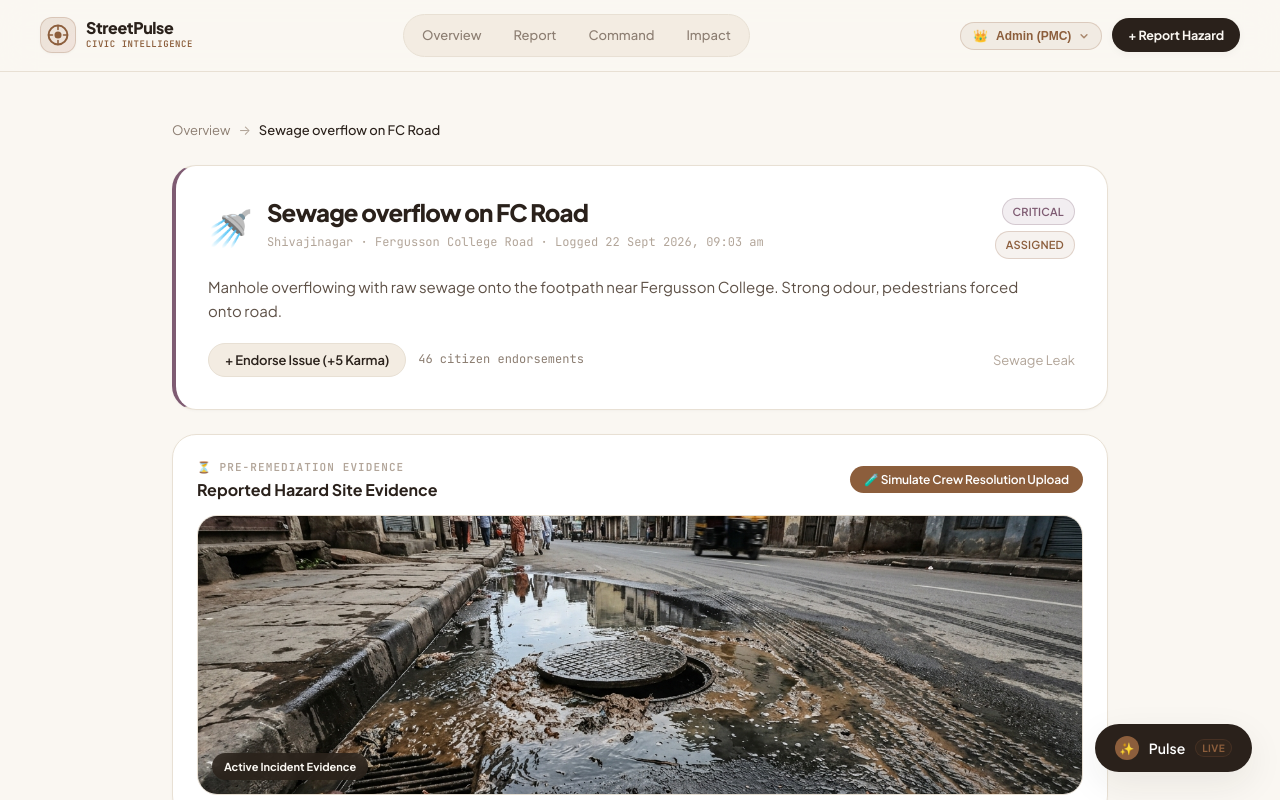
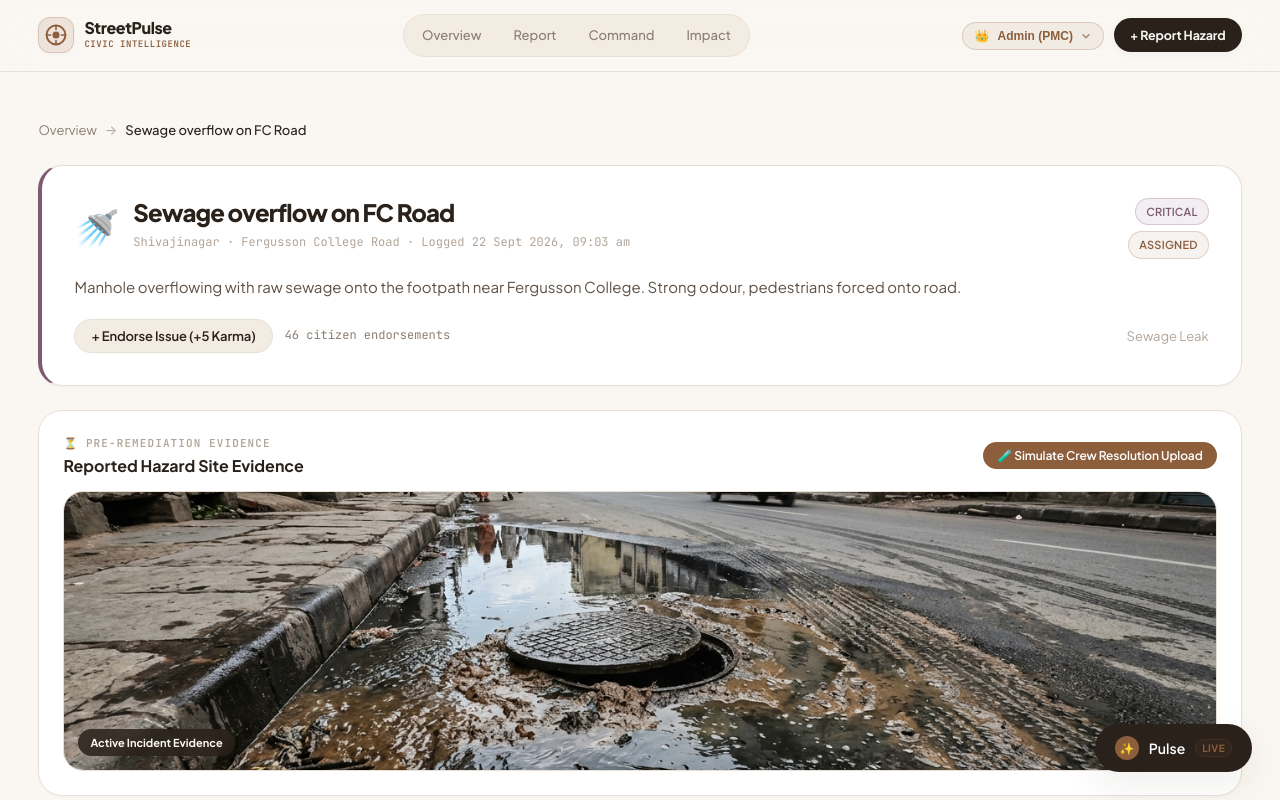
Before and after one commit to notyashXD/PulseStreetAI, a Next.js app: page /incidents/demo_002 in a window 1280 px wide. Shown: the top 800 px of the page. Built offline with nearby package versions, Linux system fonts and the light colour scheme; grey boxes are pictures that could not be loaded.

Commit message:
docs: add master knowledge base, update personas to Yash Mishra & Palak Khare, widen responsive container

```diff
--- a/app/globals.css
+++ b/app/globals.css
@@ -84,7 +84,7 @@
   --font-mono: 'JetBrains Mono', 'SF Mono', 'Fira Code', monospace;
 
   --nav-height: 72px;
-  --container-width: 1200px;
+  --container-width: 1580px;
   --section-spacing: 110px;
 }
 
@@ -356,8 +356,9 @@ select.input { cursor: pointer; }
 
 .page-container {
   max-width: var(--container-width);
+  width: 100%;
   margin: 0 auto;
-  padding: 48px 32px;
+  padding: 48px clamp(20px, 3vw, 48px);
   position: relative;
 }
 
--- a/app/incidents/[id]/page.tsx
+++ b/app/incidents/[id]/page.tsx
@@ -58,7 +58,7 @@ export default function IncidentDetailPage() {
   const isResolved = report.status === "resolved";
 
   return (
-    <div className="page-container" style={{ maxWidth: "1000px" }}>
+    <div className="page-container" style={{ maxWidth: "1280px" }}>
       {/* Breadcrumb */}
       <div style={{ fontSize: "13px", color: "var(--text-dim)", marginBottom: "24px", display: "flex", gap: "8px", alignItems: "center" }}>
         <Link href="/" style={{ color: "var(--text-muted)" }}>Overview</Link>
--- a/components/layout/Navbar.tsx
+++ b/components/layout/Navbar.tsx
@@ -36,7 +36,7 @@ export default function Navbar() {
       height: "var(--nav-height)",
       display: "flex",
       alignItems: "center",
-      padding: "0 24px",
+      padding: "0 clamp(20px, 3vw, 48px)",
       borderBottom: "1px solid var(--border-primary)",
       background: "rgba(250, 247, 242, 0.88)",
       backdropFilter: "blur(16px)",
--- a/lib/auth/AuthContext.tsx
+++ b/lib/auth/AuthContext.tsx
@@ -22,7 +22,7 @@ export const PRESET_USERS: Record<string, { pass: string; user: AuthUser }> = {
     user: {
       id: "usr_admin_01",
       username: "admin",
-      name: "Anita Desai",
+      name: "Yash Mishra",
       role: "admin",
       title: "Chief Municipal Response Officer",
       avatar: "👑",
@@ -35,7 +35,7 @@ export const PRESET_USERS: Record<string, { pass: string; user: AuthUser }> = {
     user: {
       id: "usr_resident_01",
       username: "user",
-      name: "Rohan Kulkarni",
+      name: "Palak Khare",
       role: "user",
       title: "Verified Resident",
       avatar: "👤",
--- a/lib/demo/seed.ts
+++ b/lib/demo/seed.ts
@@ -94,7 +94,7 @@ const RAW_REPORTS: Omit<Report, "evidenceScore">[] = [
     statusHistory: [
       { status: "reported", timestamp: now - 43200000 },
       { status: "triaged", timestamp: now - 36000000 },
-      { status: "verified", timestamp: now - 25200000, operatorName: "Anita Desai" }
+      { status: "verified", timestamp: now - 25200000, operatorName: "Yash Mishra" }
     ],
 
     resolutionVerified: false,
@@ -241,7 +241,7 @@ const RAW_REPORTS: Omit<Report, "evidenceScore">[] = [
     statusHistory: [
       { status: "reported", timestamp: now - 57600000 },
       { status: "triaged", timestamp: now - 50400000 },
-      { status: "verified", timestamp: now - 36000000, operatorName: "Anita Desai" }
+      { status: "verified", timestamp: now - 36000000, operatorName: "Yash Mishra" }
     ],
 
     resolutionVerified: false,
@@ -411,7 +411,7 @@ const RAW_REPORTS: Omit<Report, "evidenceScore">[] = [
       { status: "reported", timestamp: now - 172800000 },
       { status: "triaged", timestamp: now - 146880000 },
       { status: "assigned", timestamp: now - 103680000 },
-      { status: "resolved", timestamp: now - 43200000, operatorName: "Anita Desai", note: "Sidewalk swept, bins placed, shopkeeper warned." }
+      { status: "resolved", timestamp: now - 43200000, operatorName: "Yash Mishra", note: "Sidewalk swept, bins placed, shopkeeper warned." }
     ],
     resolutionNote: "Area swept, washed, and twin waste receptacles installed.",
     resolutionVerified: true,
@@ -659,7 +659,7 @@ const RAW_REPORTS: Omit<Report, "evidenceScore">[] = [
     statusHistory: [
       { status: "reported", timestamp: now - 32400000 },
       { status: "triaged", timestamp: now - 25200000 },
-      { status: "verified", timestamp: now - 10800000, operatorName: "Anita Desai" }
+      { status: "verified", timestamp: now - 10800000, operatorName: "Yash Mishra" }
     ],
 
     resolutionVerified: false,
@@ -903,7 +903,7 @@ const RAW_REPORTS: Omit<Report, "evidenceScore">[] = [
 
     statusHistory: [
       { status: "reported", timestamp: now - 32400000 },
-      { status: "triaged", timestamp: now - 18000000, operatorName: "Anita Desai" }
+      { status: "triaged", timestamp: now - 18000000, operatorName: "Yash Mishra" }
     ],
 
     resolutionVerified: false,
@@ -1002,7 +1002,7 @@ const RAW_REPORTS: Omit<Report, "evidenceScore">[] = [
     statusHistory: [
       { status: "reported", timestamp: now - 36000000 },
       { status: "triaged", timestamp: now - 28800000 },
-      { status: "verified", timestamp: now - 10800000, operatorName: "Anita Desai" }
+      { status: "verified", timestamp: now - 10800000, operatorName: "Yash Mishra" }
     ],
 
     resolutionVerified: false,
@@ -1175,7 +1175,7 @@ const RAW_REPORTS: Omit<Report, "evidenceScore">[] = [
     statusHistory: [
       { status: "reported", timestamp: now - 28800000 },
       { status: "triaged", timestamp: now - 21600000 },
-      { status: "verified", timestamp: now - 10800000, operatorName: "Anita Desai" }
+      { status: "verified", timestamp: now - 10800000, operatorName: "Yash Mishra" }
     ],
 
     resolutionVerified: false,
```
Also changed, not shown: app/page.tsx (+4 -4 lines), 2 other files (tests, documents, lock files or other folders).
